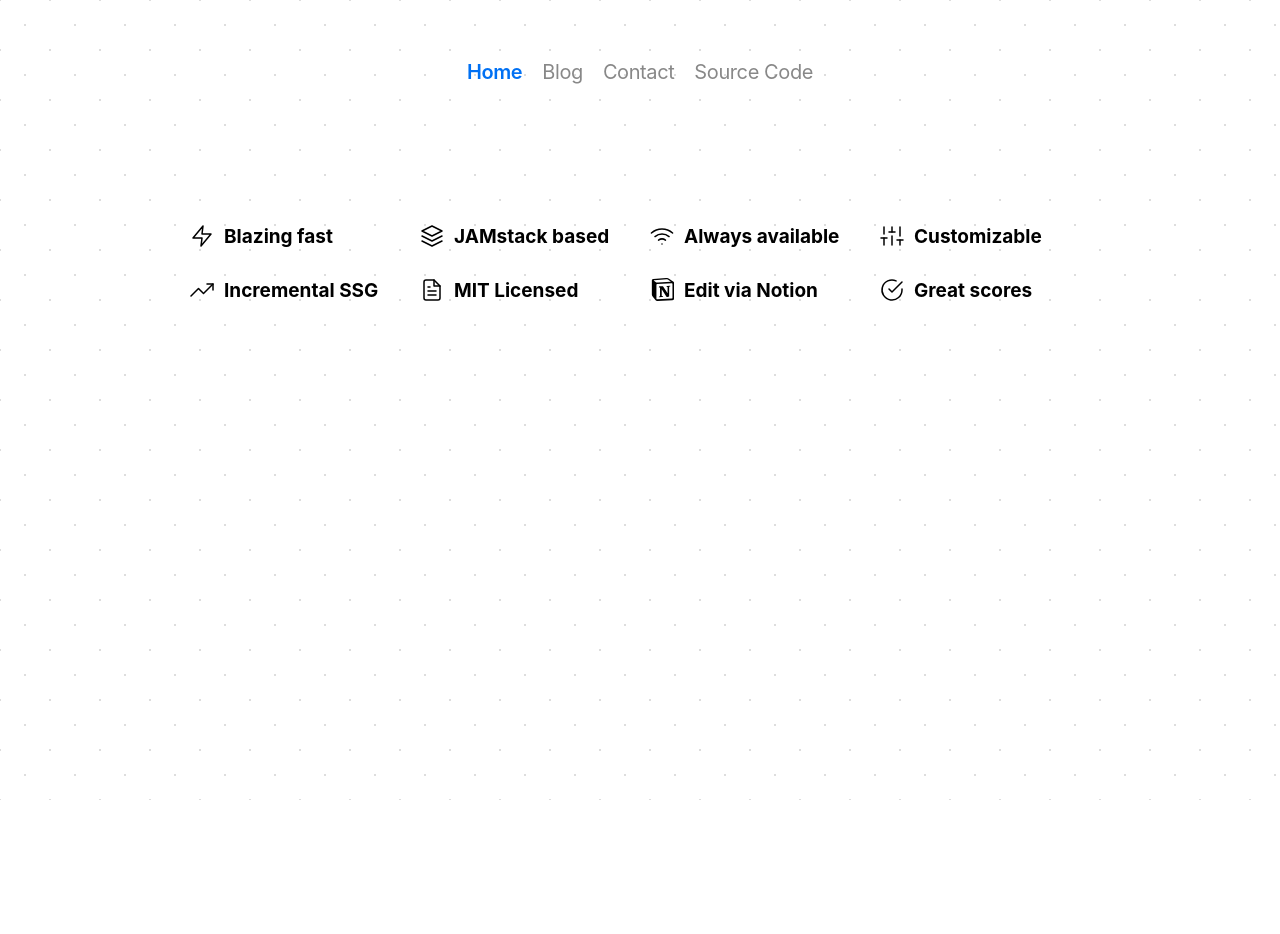
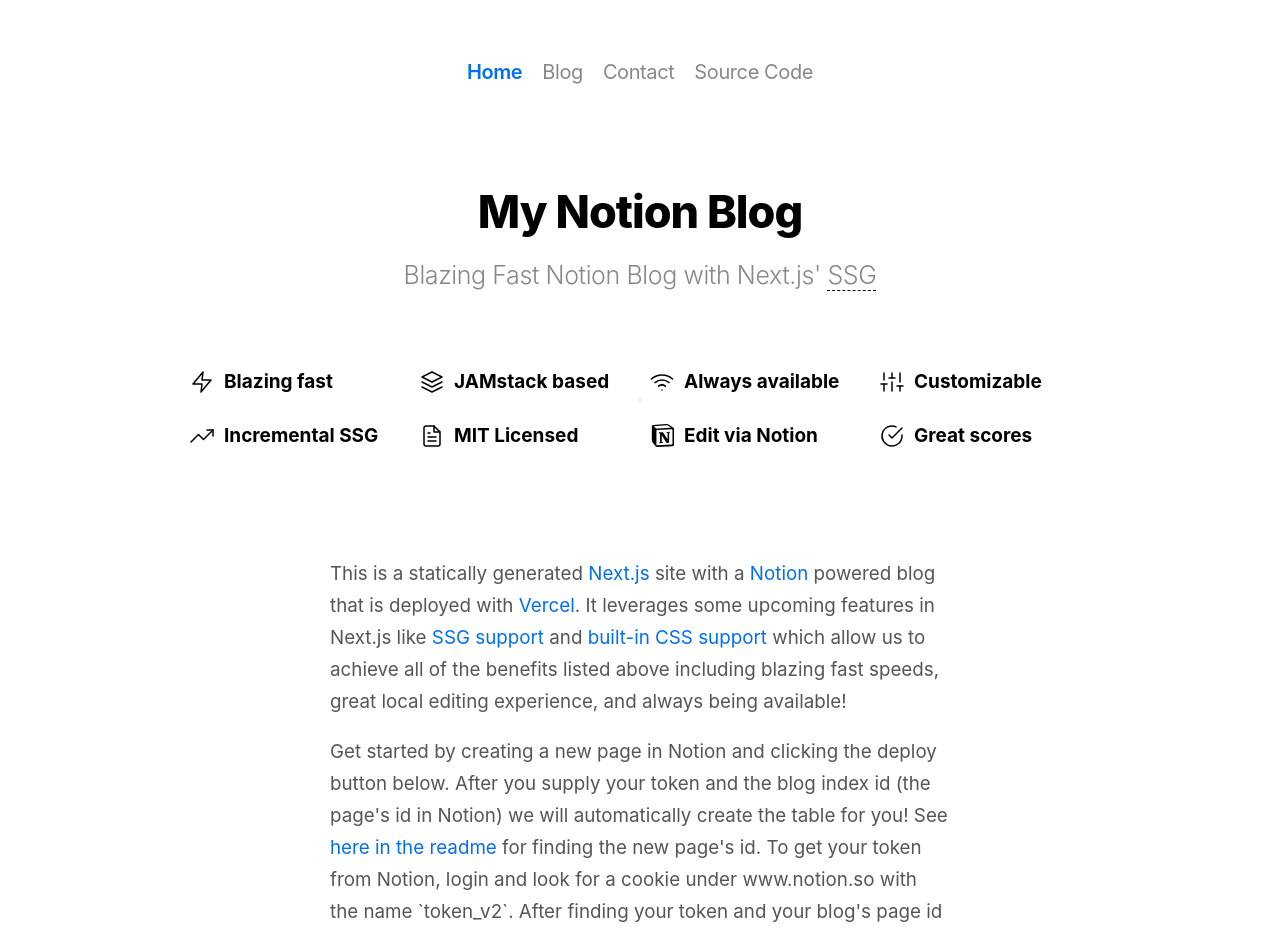
Before and after one commit to NobuHonjoh/notion-blog, a Next.js app: page / in a window 1280 px wide. Shown: the top 934 px of the page. Before the commit the page ends 800 px from the top, so only its background shows below. Built offline with nearby package versions, Linux system fonts and the light colour scheme.

Commit message:
画像削りテスト

```diff
--- a/src/pages/index.tsx
+++ b/src/pages/index.tsx
@@ -9,12 +9,7 @@
   <>
     <Header titlePre="Home" />
     <div className={sharedStyles.layout}>
-      {/* <img
-        src="/vercel-and-notion.png"
-        height="85"
-        width="250"
-        alt="Vercel + Notion"
-      />
+
       <h1>My Notion Blog</h1>
       <h2>
         Blazing Fast Notion Blog with Next.js'{' '}
@@ -25,11 +20,11 @@
         >
           SSG
         </ExtLink>
-      </h2> */}
+      </h2>
 
       <Features />
 
-      {/* <div className="explanation">
+      <div className="explanation">
         <p>
           This is a statically generated{' '}
           <ExtLink href="https://nextjs.org">Next.js</ExtLink> site with a{' '}
@@ -61,7 +56,7 @@
           After finding your token and your blog's page id you should be good to
           go!
         </p>
-      </div> */}
+      </div>
     </div>
   </>
 )
```
